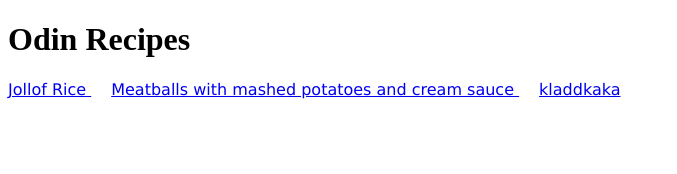
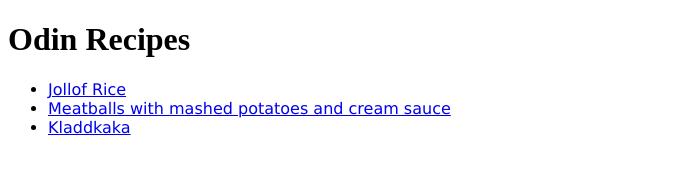
Before and after one commit to Jeffrey0431/odin-recipes, a plain HTML site: page index.html in a window 1280 px wide. Shown: the whole page, without its empty margins (0-677 px from the left). Drawn offline with Linux system fonts and the light colour scheme.

Commit message:
The project is completed

```diff
--- a/index.html
+++ b/index.html
@@ -7,16 +7,11 @@
 <body>
     <h1>Odin Recipes</h1>
 
-    <p style= "font-family: Verdana, Geneva, Tahoma, sans-serif;">
-    <a href="recipes/jollof.html" style="margin-right: 20px;">
-    Jollof Rice
-    </a>
-    <a href="recipes/meatballs.html" style="margin-right: 20px;">
-        Meatballs with mashed potatoes and cream sauce
-    </a>
-    <a href="recipes/kladdkaka.html">kladdkaka</a>
-
-</p>
+    <ul style= "font-family: Verdana, Geneva, Tahoma, sans-serif;">
+    <li><a href="recipes/jollof.html" > Jollof Rice</li></a>
+    <li><a href="recipes/meatballs.html"> Meatballs with mashed potatoes and
+    cream sauce</li></a>
+    <li><a href="recipes/kladdkaka.html">Kladdkaka</a></li></ul>
 
 </body>
 </html>
```
Also changed, not shown: recipes/jollof.html (+2 -1 lines), recipes/kladdkaka.html (+2 -1 lines), recipes/meatballs.html (+2 -1 lines).
